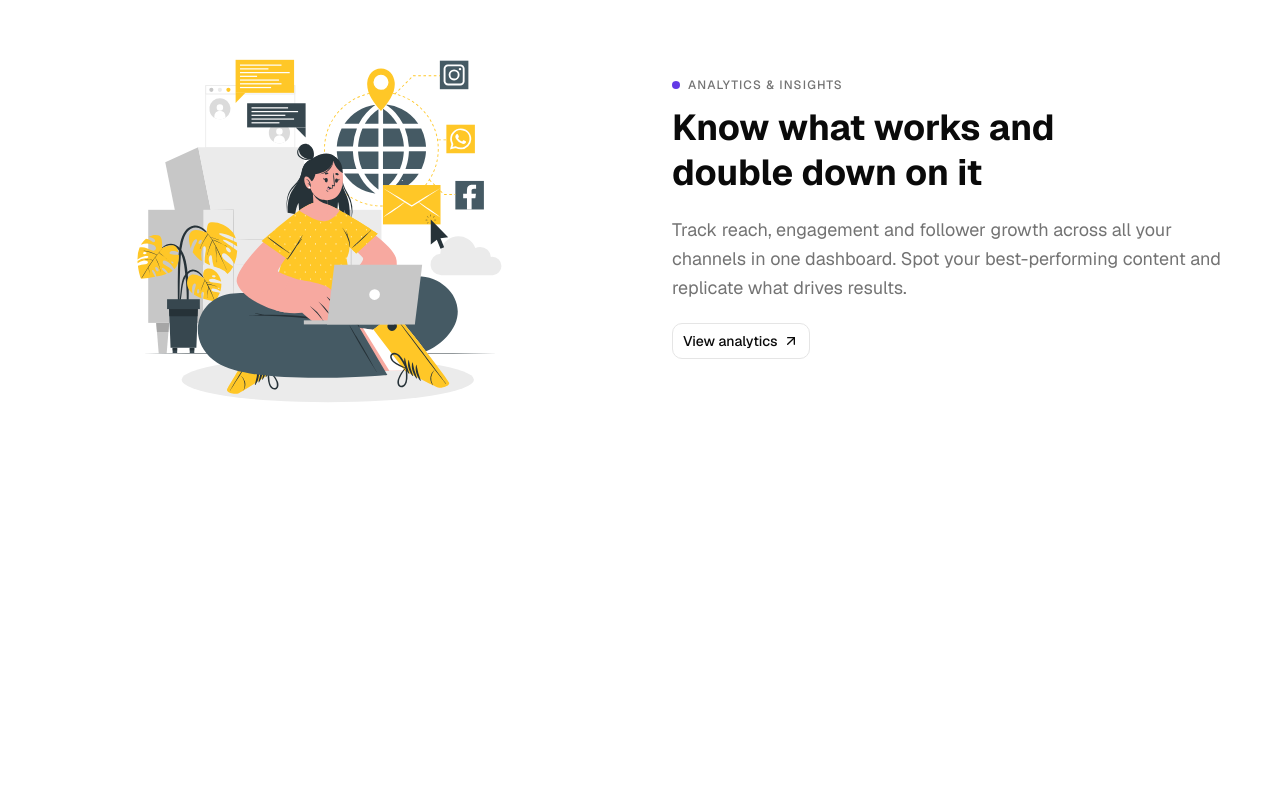
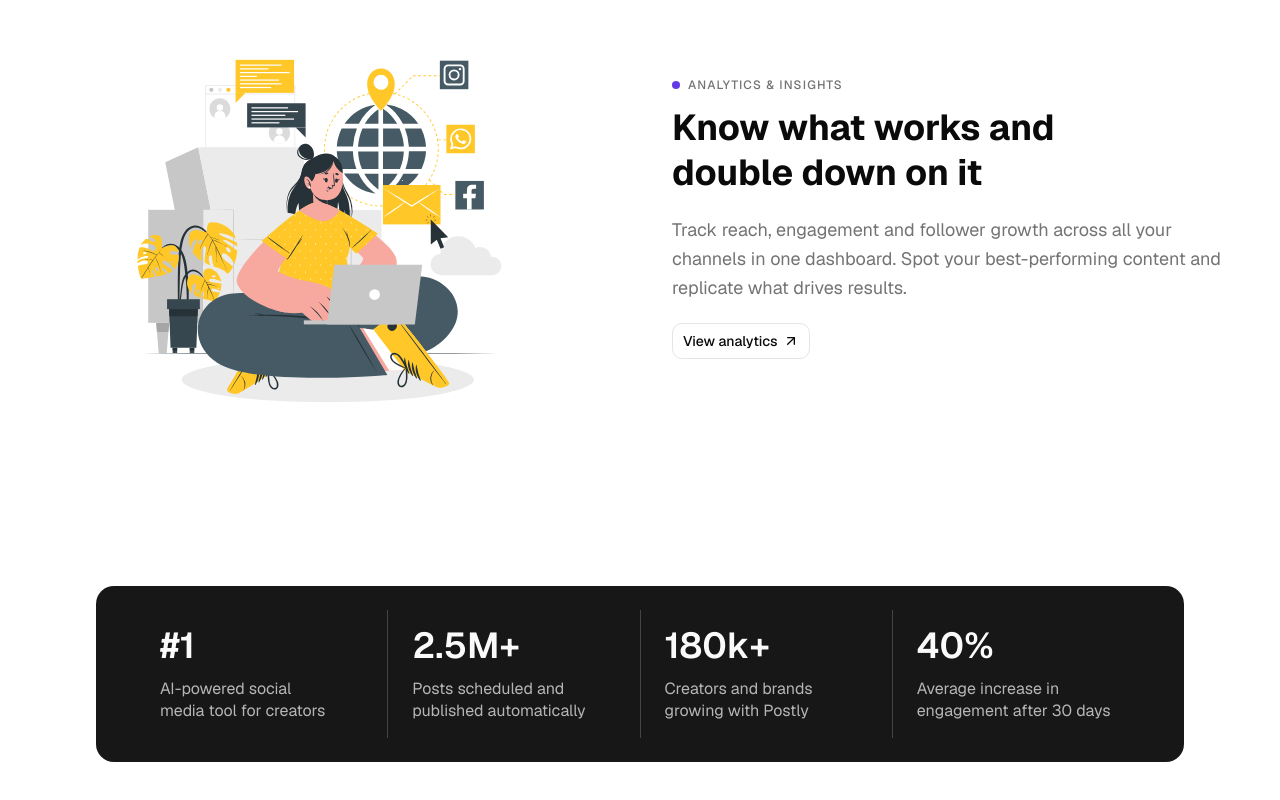
Before and after one commit to luchersou/postly, a Next.js app: page / in a window 1280 px wide. Shown: the part 2459-3259 px from the top of the page. Before the commit the page ends 2989 px from the top, so only its background shows below. Built offline with nearby package versions, Linux system fonts and the light colour scheme.

Commit message:
feat: add stats section with animated counters

```diff
--- a/src/app/page.tsx
+++ b/src/app/page.tsx
@@ -1,6 +1,7 @@
 import { Navbar } from "@/components/layout/navbar";
 import { FeatureSection } from "@/components/sections/feature-section";
 import { Hero } from "@/components/sections/hero";
+import StatsSection from "@/components/sections/stats-section";
 
 export default function Home() {
   return (
@@ -10,6 +11,7 @@ export default function Home() {
         {/* sections here */}
         <Hero />
         <FeatureSection />
+        <StatsSection />
       </main>
     </>
   );
--- /dev/null
+++ b/src/components/sections/stats-section.tsx
@@ -0,0 +1,73 @@
+"use client";
+
+import { useCountUp } from "@/hooks/use-count-up";
+
+const stats = [
+  {
+    display: "#1",
+    isStatic: true,
+    label: "AI-powered social media tool for creators",
+  },
+  {
+    value: 2.5,
+    suffix: "M+",
+    decimal: true,
+    label: "Posts scheduled and published automatically",
+  },
+  {
+    value: 180,
+    suffix: "k+",
+    decimal: false,
+    label: "Creators and brands growing with Postly",
+  },
+  {
+    value: 40,
+    suffix: "%",
+    decimal: false,
+    label: "Average increase in engagement after 30 days",
+  },
+];
+
+function StatItem({ stat }: { stat: (typeof stats)[number] }) {
+  const { count, ref } = useCountUp(
+    "value" in stat ? (stat.value as number) : 0,
+    1600,
+    "decimal" in stat ? (stat.decimal as boolean) : false
+  );
+
+  return (
+    <div className="flex flex-1 flex-col justify-center gap-3 px-6 py-4">
+      {stat.isStatic ? (
+        <p className="text-3xl font-semibold text-primary-foreground sm:text-4xl">
+          {stat.display}
+        </p>
+      ) : (
+        <p className="text-3xl font-semibold text-primary-foreground sm:text-4xl">
+          <span ref={ref as React.RefObject<HTMLSpanElement>}>
+            {"decimal" in stat && stat.decimal
+              ? (count as number).toFixed(1)
+              : count}
+          </span>
+          {"suffix" in stat && stat.suffix}
+        </p>
+      )}
+      <p className="text-primary-foreground/70 text-balance leading-snug">{stat.label}</p>
+    </div>
+  );
+}
+
+export default function StatsSection() {
+  return (
+    <section className="py-8 sm:py-14">
+      <div className="mx-auto max-w-6xl px-4 sm:px-6 lg:px-8">
+        <div className="relative overflow-hidden rounded-2xl bg-primary px-6 py-6 sm:px-10">
+          <div className="relative flex flex-col divide-y divide-primary-foreground/20 sm:flex-row sm:divide-x sm:divide-y-0">
+            {stats.map((stat) => (
+              <StatItem key={stat.label} stat={stat} />
+            ))}
+          </div>
+        </div>
+      </div>
+    </section>
+  );
+}
--- /dev/null
+++ b/src/hooks/use-count-up.ts
@@ -0,0 +1,58 @@
+"use client";
+
+import { useEffect, useRef, useState } from "react";
+
+export function useCountUp(
+  target: number,
+  duration = 1600,
+  decimal = false
+) {
+  const [count, setCount] = useState(0);
+  const ref = useRef<HTMLElement>(null);
+  const started = useRef(false);
+
+  useEffect(() => {
+    const el = ref.current;
+    if (!el) return;
+
+    const observer = new IntersectionObserver(
+      ([entry]) => {
+        if (entry.isIntersecting && !started.current) {
+          started.current = true;
+
+          const start = performance.now();
+
+          const tick = (now: number) => {
+            const elapsed = now - start;
+            const progress = Math.min(elapsed / duration, 1);
+            const eased = 1 - Math.pow(1 - progress, 3);
+
+            const value = eased * target;
+
+            setCount(
+              decimal
+                ? Math.round(value * 10) / 10
+                : Math.floor(value)
+            );
+
+            if (progress < 1) {
+              requestAnimationFrame(tick);
+            } else {
+              setCount(target);
+            }
+          };
+
+          requestAnimationFrame(tick);
+          observer.disconnect();
+        }
+      },
+      { threshold: 0.3 }
+    );
+
+    observer.observe(el);
+
+    return () => observer.disconnect();
+  }, [target, duration, decimal]);
+
+  return { count, ref };
+}
```
